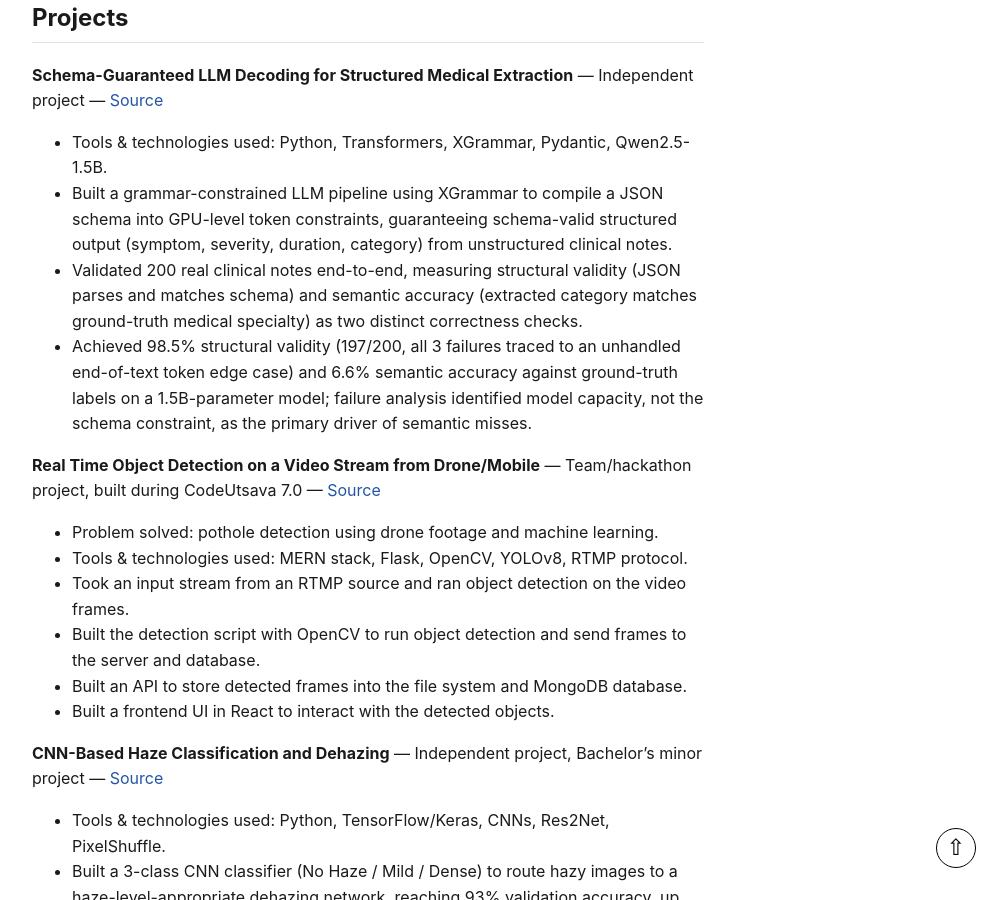
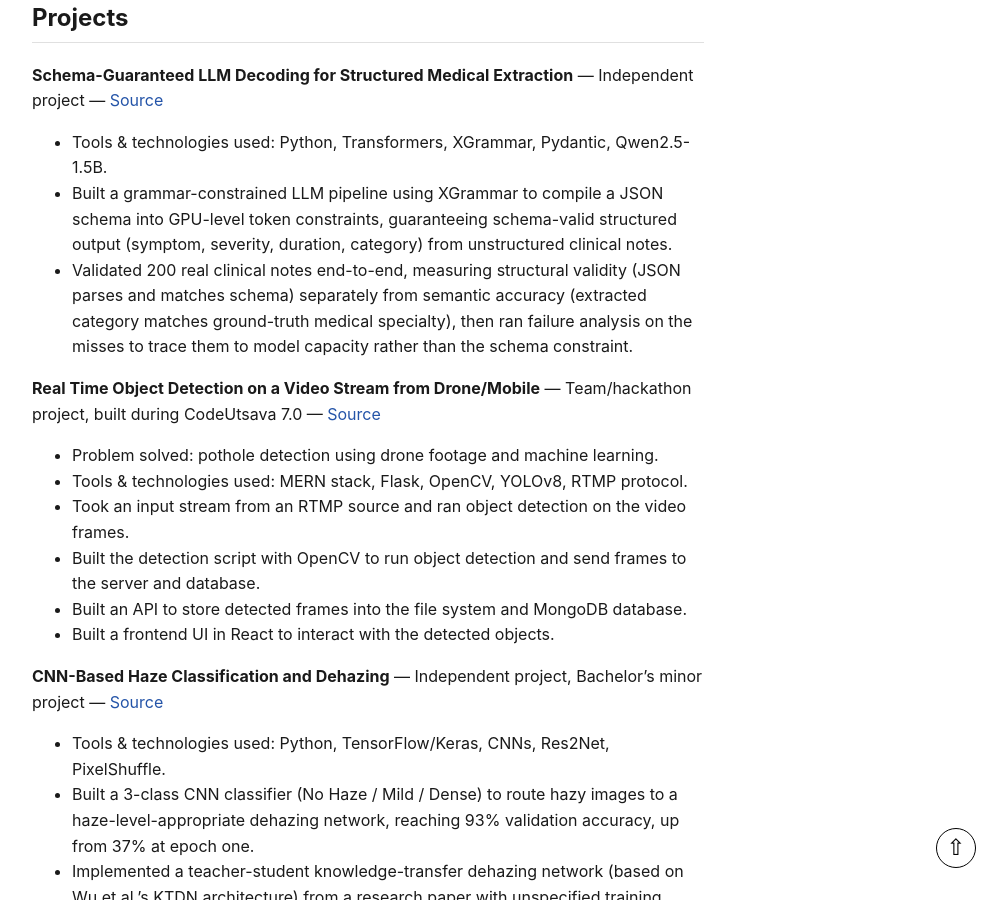
Before and after one commit to aarifkhan7/aarifkhan7.github.io, a Jekyll site: the page built from resume.md, in a window 1280 px wide and 900 px high, scrolled down 1231 px. Shown: the whole window, without its empty margins (272-1279 px from the left). Built offline with Jekyll 4.4.1, drawn with Linux system fonts in a browser that asks for light colours.

Commit message:
Remove structural/semantic accuracy numbers from decoding project bullet

```diff
--- a/resume.md
+++ b/resume.md
@@ -32,8 +32,7 @@ description: >-
 **Schema-Guaranteed LLM Decoding for Structured Medical Extraction** — Independent project — [Source](https://www.kaggle.com/code/ajajchauhan/outlines-in-langchain)
 - Tools & technologies used: Python, Transformers, XGrammar, Pydantic, Qwen2.5-1.5B.
 - Built a grammar-constrained LLM pipeline using XGrammar to compile a JSON schema into GPU-level token constraints, guaranteeing schema-valid structured output (symptom, severity, duration, category) from unstructured clinical notes.
-- Validated 200 real clinical notes end-to-end, measuring structural validity (JSON parses and matches schema) and semantic accuracy (extracted category matches ground-truth medical specialty) as two distinct correctness checks.
-- Achieved 98.5% structural validity (197/200, all 3 failures traced to an unhandled end-of-text token edge case) and 6.6% semantic accuracy against ground-truth labels on a 1.5B-parameter model; failure analysis identified model capacity, not the schema constraint, as the primary driver of semantic misses.
+- Validated 200 real clinical notes end-to-end, measuring structural validity (JSON parses and matches schema) separately from semantic accuracy (extracted category matches ground-truth medical specialty), then ran failure analysis on the misses to trace them to model capacity rather than the schema constraint.
 
 **Real Time Object Detection on a Video Stream from Drone/Mobile** — Team/hackathon project, built during CodeUtsava 7.0 — [Source](https://github.com/aarifkhan7/codeutsava7)
 - Problem solved: pothole detection using drone footage and machine learning.
```
Also changed, not shown: 2 other files.
